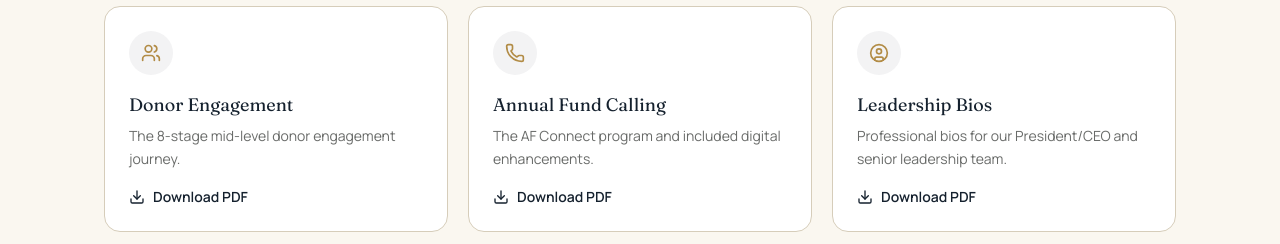
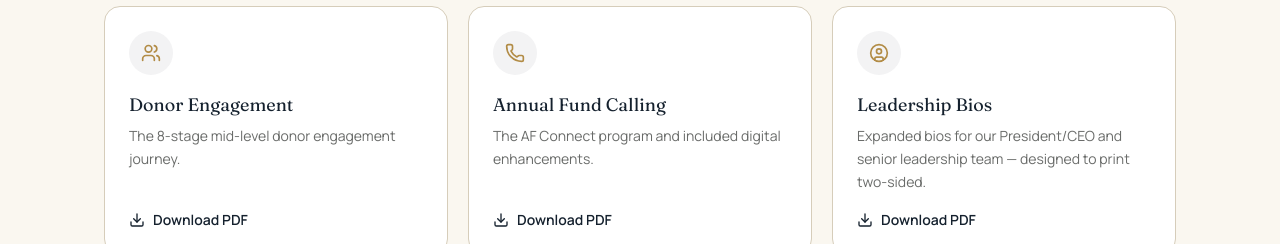
Before and after one commit to Catapultfundraising/catapult-fundraising-website, a Next.js app: page /assets in a window 1280 px wide. Shown: the part 2700-2944 px from the top of the page. Built offline with nearby package versions, Linux system fonts and the light colour scheme.

Commit message:
Redesign leadership one-sheet: on-brand tan/navy layout, true-color logo, expanded bios, two-sided print, full footer

```diff
--- a/components/one-sheets.tsx
+++ b/components/one-sheets.tsx
@@ -41,8 +41,8 @@ const SHEETS: Sheet[] = [
   {
     icon: UserCircle,
     title: "Leadership Bios",
-    description: "Professional bios for our President/CEO and senior leadership team.",
-    href: "https://galaxy-prod.tlcdn.com/gen/user_35qqBV71YqPhG02PJcVxttmFcLs/95a291b9-afbc-4e96-bfe2-daff2a86b6b1.pdf",
+    description: "Expanded bios for our President/CEO and senior leadership team — designed to print two-sided.",
+    href: "https://galaxy-prod.tlcdn.com/gen/user_35qqBV71YqPhG02PJcVxttmFcLs/09c34999-c1de-4727-9a7f-7285269e54db.pdf",
   },
   {
     icon: HelpCircle,
```
